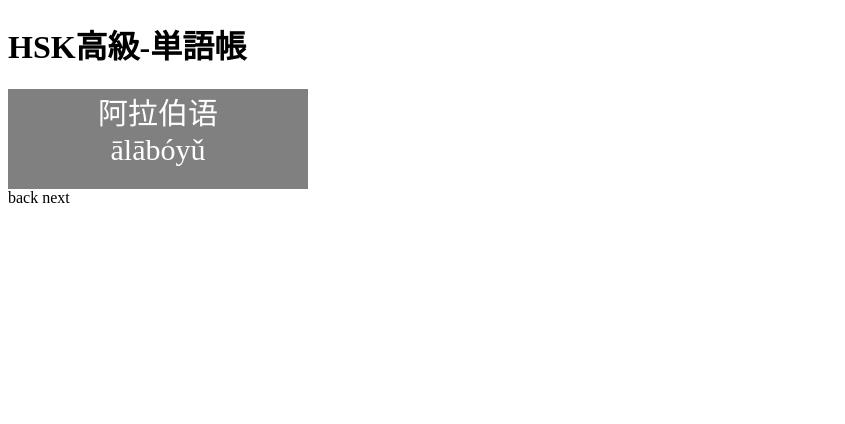
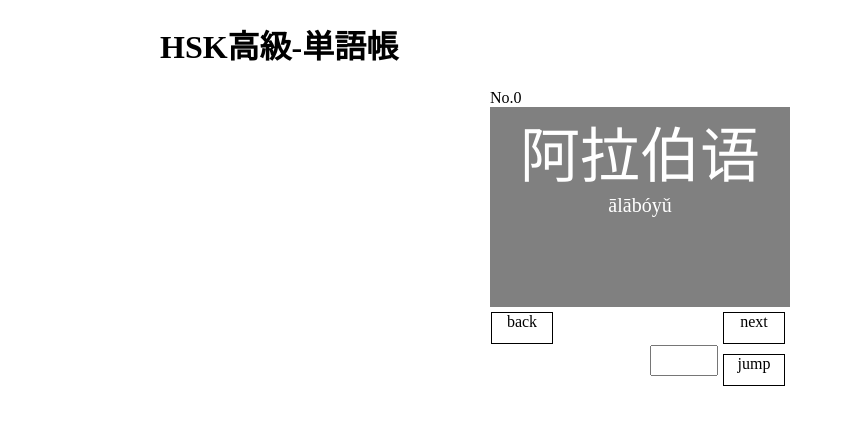
Before and after one commit to gitakichi/HSK_gaoji_word, a plain HTML site: page index.html in a window 1280 px wide. Shown: the whole page, without its empty margins (0-845 px from the left). Drawn offline with Linux system fonts and the light colour scheme.

Commit message:
Update index.html

```diff
--- a/index.html
+++ b/index.html
@@ -1,37 +1,75 @@
 <!DOCTYPE html>
 <html lang="ja">
 <head>
-<meta charset="utf-8" />
+<meta name="viewport" content="width=device-width, initial-scale=1, minimum-scale=1, maximum-scale=1, user-scalable=no" charset="utf-8">
 <title>HSK高級-単語帳</title>
 <!--<link rel="stylesheet" href="style.css">-->
 <style>
+#main{
+    width : 960px;
+    margin : auto;
+}
+#frame{
+    width: 300px;
+    margin:auto;
+}
 #card{
-    width: 300px;
-    height: 100px;
-    font-size: 30px;
+    width: 100%;
+    height: 200px;
     text-align: center;
-    background: gray;
-    color:white;
-    /*display: inline-block;*/
+}
+.btn{
+    width : 60px;
+    height : 30px;
+    display : inline-block;
+    margin : 5px 5px 1px 1px;
+    text-align: center;
+    border : 1px solid #000000;
+    user-select: none;
+}
+#num{
+    width :60px;
+    height:25px;
+    font-size:25px;
+}
+#pinyin_area{
+    font-size: 20px;
+}
+@media screen and (max-width:960px) {
+    #main{
+        width : 100%;
+    }
 }
 </style>
 <script type="text/javascript" src="word.js"></script>
 </head>
 <body>
-    <h1>HSK高級-単語帳</h1>
-    <!--<input type="checkbox" id="layer"><label for="layer" id="card">dummy</label>;-->
-    <div id="card" onclick="change_layer();">dummy</div>
+    <div id="main">
+        <h1>HSK高級-単語帳</h1>
+        <!--<input type="checkbox" id="layer"><label for="layer" id="card">dummy</label>;-->
+        <div id="frame">
+            No.<span id="num_area"></span>
+            <div id="card" onclick="change_layer();">
+                <div id="word"></div>
+                <div id="pinyin_area"></div>
+            </div>
 
-    <span id="btn" onclick="back_card();">back</span>
-    <span id="btn" onclick="next_card();">next</span>
+            <div style="text-align: left">
+                <span class="btn" onclick="back_card();">back</span>
+                <span class="btn" onclick="next_card();"style="float: right">next</span>
+            </div>
+            <div style="text-align: right">
+                <input id="num"></input>
+                <span class="btn" onclick="jump();">jump</span>
+            </div>
+        </div>
+    </div>
 </body>
 
 <script>
 var layer = 0;
 var i = 0;
-var element = document.getElementById("card");
-element.innerHTML = word[i].zh + "<br>" + word[i].pinyin;
-//console.log(word[0].zh);
+view_zh();
 
 function next_card(){
     if(i < word.length){
@@ -40,13 +78,7 @@ function next_card(){
     else{
         i = 0;
     }
-    layer = 0;
-    element = document.getElementById("card");
-    element.innerHTML = word[i].zh + "<br>" + word[i].pinyin;
-    //reset design
-    element.style.background = "gray";
-    element.style.color = "white";
-    element.style.fontSize = "30px";
+    view_zh();
 }
 function back_card(){
     if(i > 0){
@@ -55,32 +87,55 @@ function back_card(){
     else{
         i = word.length-1;
     }
-    layer = 0;
-    element = document.getElementById("card");
-    element.innerHTML = word[i].zh + "<br>" + word[i].pinyin;
-    //reset design
-    element.style.background = "gray";
-    element.style.color = "white";
-    element.style.fontSize = "30px";
+    view_zh();
 }
 
 function change_layer(){
     if(layer == 1){
-        element = document.getElementById("card");
-        element.innerHTML = word[i].zh + "<br>" + word[i].pinyin;
-        element.style.background = "gray";
-        element.style.color = "white";
-        element.style.fontSize = "30px";
-        layer = 0;
+        view_zh();
     }
     else if(layer == 0){
-        element = document.getElementById("card");
-        element.innerHTML = "日：" + word[i].ja;
-        element.style.background = "blue";
-        element.style.color = "white";
-        element.style.fontSize = "20px";
-        layer = 1;
+        view_ja();
     }
 }
 
+function jump(){
+    console.log("detect jump");
+    var jump_num = document.getElementById("num").value;
+    if(jump_num < word.length && jump_num >= 0){
+        i = jump_num;
+        view_zh();
+    }
+}
+
+function view_zh(){
+    layer = 0;
+    element = document.getElementById("num_area");
+    element.innerHTML = i;
+    element = document.getElementById("word");
+    element.innerHTML = word[i].zh;
+    element.style.fontSize = "60px";
+    element = document.getElementById("pinyin_area");
+    element.innerHTML = word[i].pinyin;
+    //reset design
+    element = document.getElementById("card");
+    element.style.background = "gray";
+    element.style.color = "white";
+}
+
+function view_ja(){
+    layer = 1;
+    element = document.getElementById("num_area");
+    element.innerHTML = i;
+    element = document.getElementById("word");
+    element.innerHTML = "日訳：" + word[i].ja;
+    element.style.fontSize = "20px";
+    element = document.getElementById("pinyin_area");
+    element.innerHTML = "";
+    //reset design
+    element = document.getElementById("card");
+    element.style.background = "olive";
+    element.style.color = "white";
+}
+
 </script>
```
